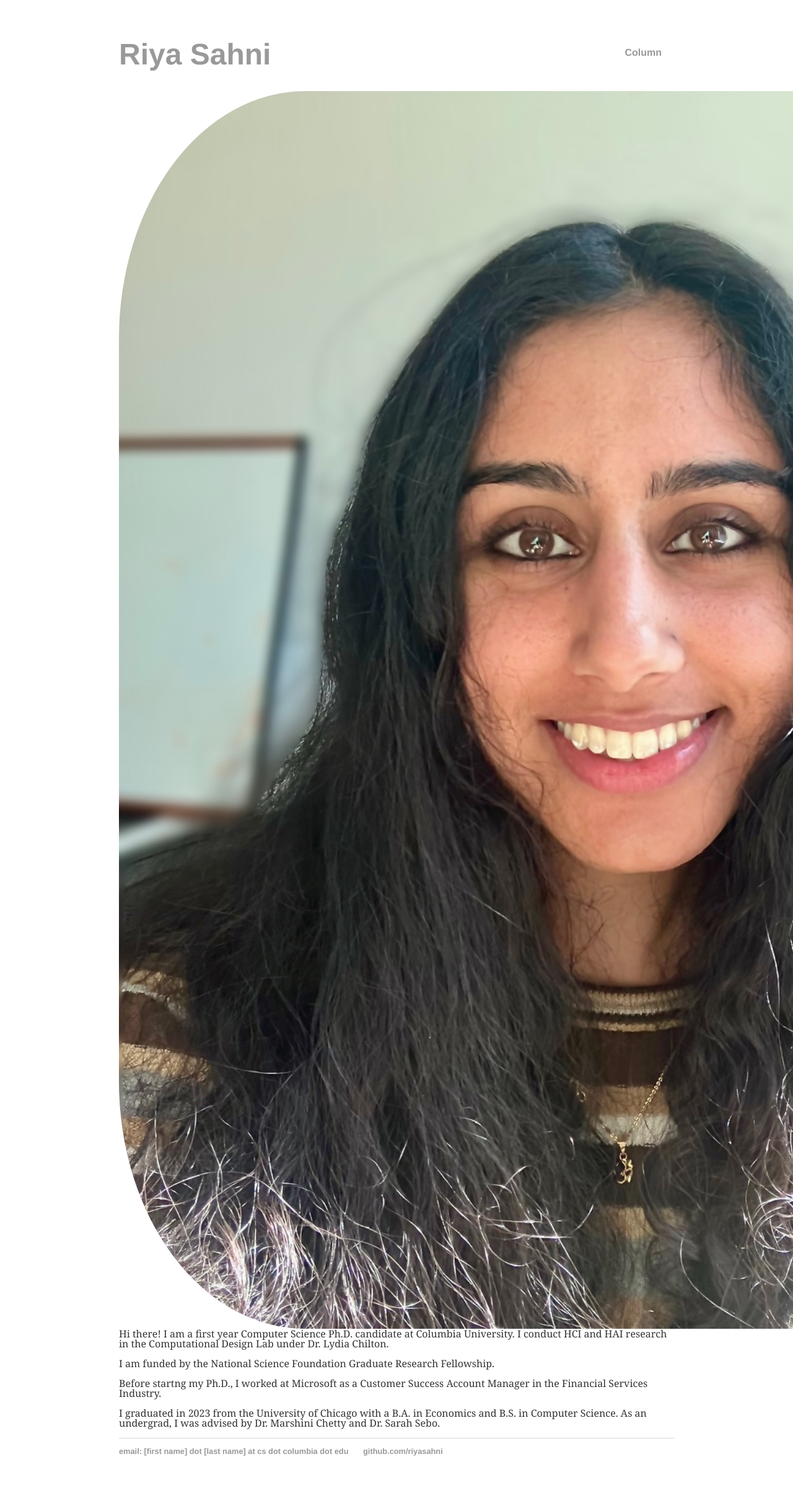
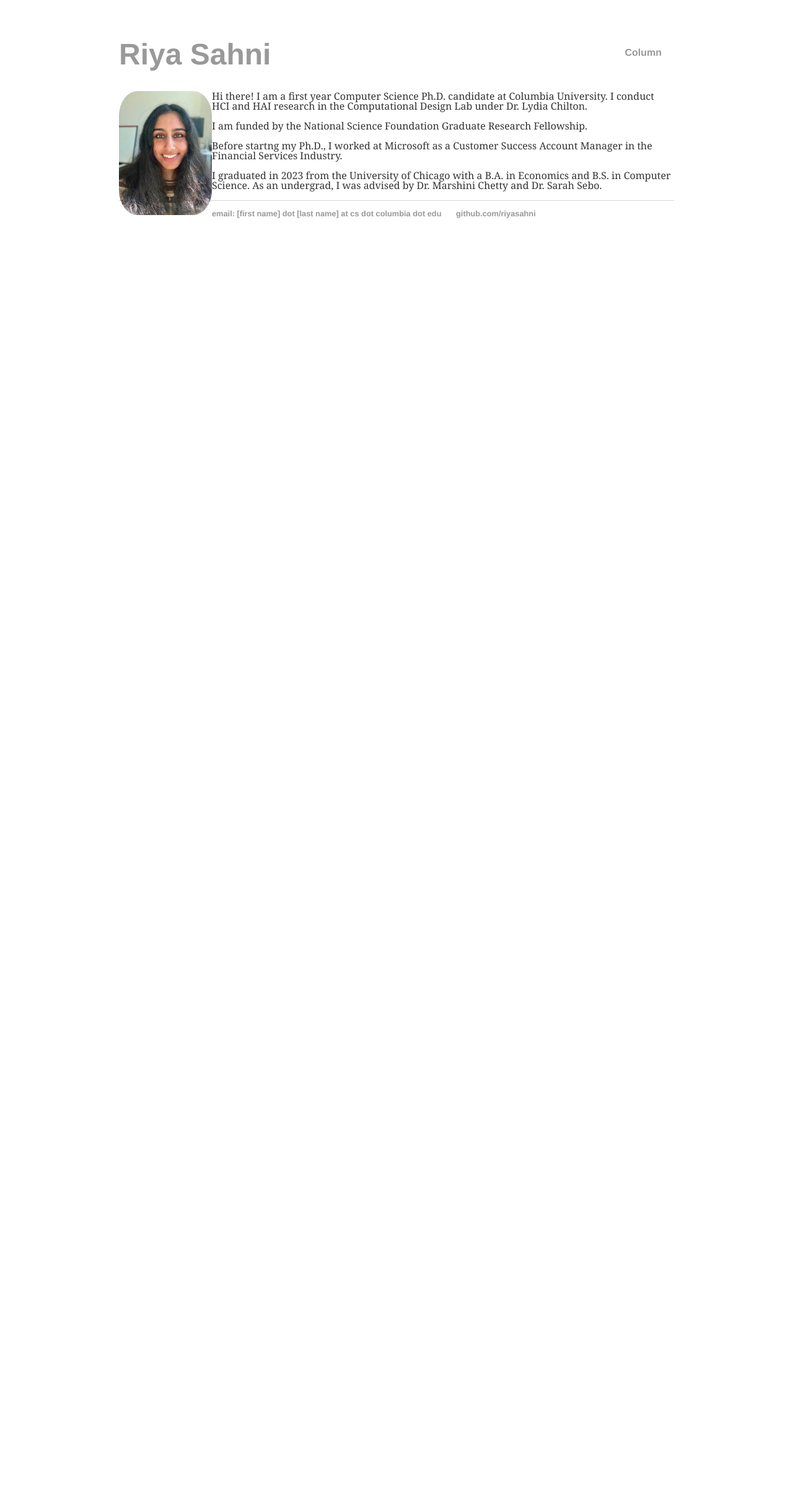
Before and after one commit to riyasahni/riyasahni.github.io, a Jekyll site: the page built from index.html, in a window 1280 px wide. Shown: the whole page at 62% size. Built offline with Jekyll 4.4.1, drawn with Linux system fonts in a browser that asks for light colours; after the commit the page ends 900 px from its top, so only the background shows below that.

Commit message:
:p playing around

```diff
--- a/index.html
+++ b/index.html
@@ -3,7 +3,7 @@
 title: Riya Sahni
 ---
 <div class="blurb">
-	<img align: left src="img/image0.jpeg" alt="riya_sahni" style="width: 1500px" hspace: 20 >
+	<img align: left src="img/image0.jpeg" alt="riya_sahni" style="width: 150px" hspace: 20 >
 	<p>Hi there! I am a first year Computer Science Ph.D. candidate at Columbia University. I conduct HCI and HAI research in the Computational Design Lab under Dr. Lydia Chilton.</p>
 	<p>I am funded by the National Science Foundation Graduate Research Fellowship.</p>
 	<p>Before startng my Ph.D., I worked at Microsoft as a Customer Success Account Manager in the Financial Services Industry.</p>
```
